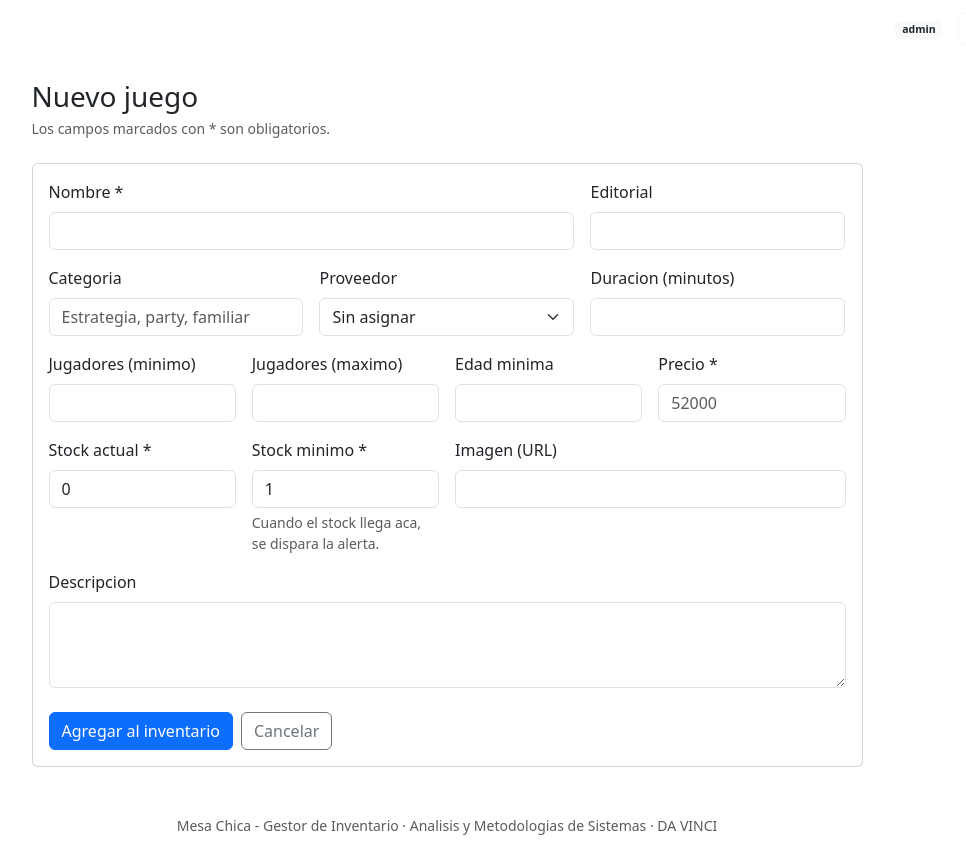
After one commit to lucaspenag/gestor-inventario-juegos, a Flask app: page /juegos/nuevo in a window 1280 px wide. The commit adds this page. Shown: the whole page, without its empty margins (193-1159 px from the left). Run offline with Flask 3, Linux system fonts and the light colour scheme; a user stored in the database is signed in.

Commit message:
feat(inventario): alta de juegos con validaciones

```diff
--- a/routes/inventario.py
+++ b/routes/inventario.py
@@ -9,13 +9,99 @@ from flask import (
 )
 from flask_login import current_user, login_required
 from sqlalchemy import or_
-from sqlalchemy.exc import SQLAlchemyError
+from sqlalchemy.exc import IntegrityError, SQLAlchemyError
 
 from decoradores import admin_requerido
 from extensions import db
 from models import Juego, Proveedor
 
 inventario_bp = Blueprint("inventario", __name__)
+
+
+def _leer_entero(nombre, obligatorio=False, minimo=None, etiqueta=None):
+    etiqueta = etiqueta or nombre
+    crudo = (request.form.get(nombre) or "").strip()
+
+    if not crudo:
+        if obligatorio:
+            return None, f"El campo {etiqueta} es obligatorio."
+        return None, None
+
+    try:
+        valor = int(crudo)
+    except ValueError:
+        return None, f"El campo {etiqueta} tiene que ser un numero entero."
+
+    if minimo is not None and valor < minimo:
+        return None, f"El campo {etiqueta} no puede ser menor que {minimo}."
+
+    return valor, None
+
+
+def _leer_decimal(nombre, obligatorio=False, minimo=None, etiqueta=None):
+    etiqueta = etiqueta or nombre
+    crudo = (request.form.get(nombre) or "").strip().replace(",", ".")
+
+    if not crudo:
+        if obligatorio:
+            return None, f"El campo {etiqueta} es obligatorio."
+        return None, None
+
+    try:
+        valor = float(crudo)
+    except ValueError:
+        return None, f"El campo {etiqueta} tiene que ser un numero."
+
+    if minimo is not None and valor < minimo:
+        return None, f"El campo {etiqueta} no puede ser menor que {minimo}."
+
+    return valor, None
+
+
+def _datos_del_formulario():
+    errores = []
+    datos = {}
+
+    datos["nombre"] = (request.form.get("nombre") or "").strip()
+    if not datos["nombre"]:
+        errores.append("El nombre del juego es obligatorio.")
+
+    datos["editorial"] = (request.form.get("editorial") or "").strip() or None
+    datos["categoria"] = (request.form.get("categoria") or "").strip() or None
+    datos["descripcion"] = (request.form.get("descripcion") or "").strip() or None
+    datos["imagen_url"] = (request.form.get("imagen_url") or "").strip() or None
+
+    for campo, obligatorio, minimo, etiqueta in [
+        ("min_jugadores", False, 1, "cantidad minima de jugadores"),
+        ("max_jugadores", False, 1, "cantidad maxima de jugadores"),
+        ("edad_minima", False, 0, "edad minima"),
+        ("duracion_minutos", False, 1, "duracion"),
+        ("stock", True, 0, "stock"),
+        ("stock_minimo", True, 0, "stock minimo"),
+        ("bgg_id", False, 1, "id de BoardGameGeek"),
+    ]:
+        valor, error = _leer_entero(campo, obligatorio, minimo, etiqueta)
+        if error:
+            errores.append(error)
+        datos[campo] = valor
+
+    precio, error = _leer_decimal("precio", obligatorio=True, minimo=0.01, etiqueta="precio")
+    if error:
+        errores.append(error)
+    datos["precio"] = precio
+
+    if datos["min_jugadores"] and datos["max_jugadores"]:
+        if datos["min_jugadores"] > datos["max_jugadores"]:
+            errores.append(
+                "La cantidad minima de jugadores no puede superar a la maxima."
+            )
+
+    proveedor_id, error = _leer_entero("proveedor_id", etiqueta="proveedor")
+    if error:
+        errores.append(error)
+    datos["proveedor_id"] = proveedor_id
+
+    return datos, errores
 
 
 @inventario_bp.route("/")
@@ -94,3 +180,72 @@ def listar_juegos():
         ver_inactivos=ver_inactivos,
         solo_reponer=solo_reponer,
     )
+
+
+@inventario_bp.route("/juegos/nuevo", methods=["GET", "POST"])
+@login_required
+@admin_requerido
+def nuevo_juego():
+    proveedores = Proveedor.query.filter_by(activo=True).order_by(Proveedor.nombre).all()
+
+    if request.method == "POST":
+        datos, errores = _datos_del_formulario()
+
+        if errores:
+            for error in errores:
+                flash(error, "warning")
+            return render_template(
+                "juegos/formulario.html",
+                juego=None,
+                proveedores=proveedores,
+                valores=request.form,
+            )
+
+        try:
+            duplicado = Juego.query.filter(
+                db.func.lower(Juego.nombre) == datos["nombre"].lower()
+            ).first()
+            if duplicado:
+                flash(
+                    f"Ya existe un juego registrado con el nombre {datos['nombre']}.",
+                    "warning",
+                )
+                return render_template(
+                    "juegos/formulario.html",
+                    juego=None,
+                    proveedores=proveedores,
+                    valores=request.form,
+                )
+
+            juego = Juego(**datos)
+            db.session.add(juego)
+            db.session.commit()
+        except IntegrityError:
+            db.session.rollback()
+            flash("No se pudo guardar el juego por un conflicto de datos.", "danger")
+            return render_template(
+                "juegos/formulario.html",
+                juego=None,
+                proveedores=proveedores,
+                valores=request.form,
+            )
+        except SQLAlchemyError as e:
+            db.session.rollback()
+            current_app.logger.error("Error al dar de alta un juego: %s", e)
+            flash("No se pudo guardar el juego.", "danger")
+            return render_template(
+                "juegos/formulario.html",
+                juego=None,
+                proveedores=proveedores,
+                valores=request.form,
+            )
+
+        flash(f"Se agrego {juego.nombre} al inventario.", "success")
+        return redirect(url_for("inventario.listar_juegos"))
+
+    return render_template(
+        "juegos/formulario.html",
+        juego=None,
+        proveedores=proveedores,
+        valores=request.args,
+    )
--- /dev/null
+++ b/templates/juegos/formulario.html
@@ -0,0 +1,114 @@
+{% extends "base.html" %}
+{% block titulo %}{% if juego %}Editar{% else %}Nuevo{% endif %} juego - {{ nombre_sistema }}{% endblock %}
+
+{# Devuelve el valor de un campo: primero lo que vino del formulario o de la
+   importacion de BoardGameGeek, y si no el valor guardado del juego. #}
+{% macro valor(nombre) -%}
+{%- if valores and valores.get(nombre) -%}{{ valores.get(nombre) }}
+{%- elif juego and juego|attr(nombre) is not none -%}{{ juego|attr(nombre) }}
+{%- endif -%}
+{%- endmacro %}
+
+{% block contenido %}
+<div class="row justify-content-center">
+    <div class="col-lg-9">
+        <h1 class="h3 mb-1">{% if juego %}Editar juego{% else %}Nuevo juego{% endif %}</h1>
+        <p class="text-muted small mb-4">
+            Los campos marcados con * son obligatorios.
+        </p>
+
+        <form method="POST" class="card card-body" novalidate>
+            <div class="row g-3">
+                <div class="col-md-8">
+                    <label for="nombre" class="form-label">Nombre *</label>
+                    <input type="text" class="form-control" id="nombre" name="nombre"
+                           value="{{ valor('nombre') }}" required>
+                </div>
+                <div class="col-md-4">
+                    <label for="editorial" class="form-label">Editorial</label>
+                    <input type="text" class="form-control" id="editorial" name="editorial"
+                           value="{{ valor('editorial') }}">
+                </div>
+
+                <div class="col-md-4">
+                    <label for="categoria" class="form-label">Categoria</label>
+                    <input type="text" class="form-control" id="categoria" name="categoria"
+                           value="{{ valor('categoria') }}" placeholder="Estrategia, party, familiar">
+                </div>
+                <div class="col-md-4">
+                    <label for="proveedor_id" class="form-label">Proveedor</label>
+                    <select class="form-select" id="proveedor_id" name="proveedor_id">
+                        <option value="">Sin asignar</option>
+                        {% for p in proveedores %}
+                        <option value="{{ p.id }}"
+                            {% if valor('proveedor_id')|string == p.id|string %}selected{% endif %}>
+                            {{ p.nombre }}
+                        </option>
+                        {% endfor %}
+                    </select>
+                </div>
+                <div class="col-md-4">
+                    <label for="duracion_minutos" class="form-label">Duracion (minutos)</label>
+                    <input type="number" class="form-control" id="duracion_minutos"
+                           name="duracion_minutos" min="1" value="{{ valor('duracion_minutos') }}">
+                </div>
+
+                <div class="col-md-3">
+                    <label for="min_jugadores" class="form-label">Jugadores (minimo)</label>
+                    <input type="number" class="form-control" id="min_jugadores"
+                           name="min_jugadores" min="1" value="{{ valor('min_jugadores') }}">
+                </div>
+                <div class="col-md-3">
+                    <label for="max_jugadores" class="form-label">Jugadores (maximo)</label>
+                    <input type="number" class="form-control" id="max_jugadores"
+                           name="max_jugadores" min="1" value="{{ valor('max_jugadores') }}">
+                </div>
+                <div class="col-md-3">
+                    <label for="edad_minima" class="form-label">Edad minima</label>
+                    <input type="number" class="form-control" id="edad_minima"
+                           name="edad_minima" min="0" value="{{ valor('edad_minima') }}">
+                </div>
+                <div class="col-md-3">
+                    <label for="precio" class="form-label">Precio *</label>
+                    <input type="text" class="form-control" id="precio" name="precio"
+                           value="{{ valor('precio') }}" placeholder="52000" required>
+                </div>
+
+                <div class="col-md-3">
+                    <label for="stock" class="form-label">Stock actual *</label>
+                    <input type="number" class="form-control" id="stock" name="stock"
+                           min="0" value="{{ valor('stock') or 0 }}" required>
+                </div>
+                <div class="col-md-3">
+                    <label for="stock_minimo" class="form-label">Stock minimo *</label>
+                    <input type="number" class="form-control" id="stock_minimo" name="stock_minimo"
+                           min="0" value="{{ valor('stock_minimo') or 1 }}" required>
+                    <div class="form-text">Cuando el stock llega aca, se dispara la alerta.</div>
+                </div>
+                <div class="col-md-6">
+                    <label for="imagen_url" class="form-label">Imagen (URL)</label>
+                    <input type="url" class="form-control" id="imagen_url" name="imagen_url"
+                           value="{{ valor('imagen_url') }}">
+                </div>
+
+                <div class="col-12">
+                    <label for="descripcion" class="form-label">Descripcion</label>
+                    <textarea class="form-control" id="descripcion" name="descripcion"
+                              rows="3">{{ valor('descripcion') }}</textarea>
+                </div>
+
+                <input type="hidden" name="bgg_id" value="{{ valor('bgg_id') }}">
+            </div>
+
+            <div class="d-flex gap-2 mt-4">
+                <button type="submit" class="btn btn-primary">
+                    {% if juego %}Guardar cambios{% else %}Agregar al inventario{% endif %}
+                </button>
+                <a href="{{ url_for('inventario.listar_juegos') }}" class="btn btn-outline-secondary">
+                    Cancelar
+                </a>
+            </div>
+        </form>
+    </div>
+</div>
+{% endblock %}
--- a/templates/juegos/lista.html
+++ b/templates/juegos/lista.html
@@ -7,6 +7,11 @@
         <h1 class="h3 mb-0">Catalogo de juegos</h1>
         <p class="text-muted small mb-0">{{ juegos|length }} juegos encontrados</p>
     </div>
+    {% if current_user.es_admin %}
+    <div class="d-flex gap-2">
+        <a href="{{ url_for('inventario.nuevo_juego') }}" class="btn btn-primary">Nuevo juego</a>
+    </div>
+    {% endif %}
 </div>
 
 <form class="card card-body mb-4" method="GET">
```
